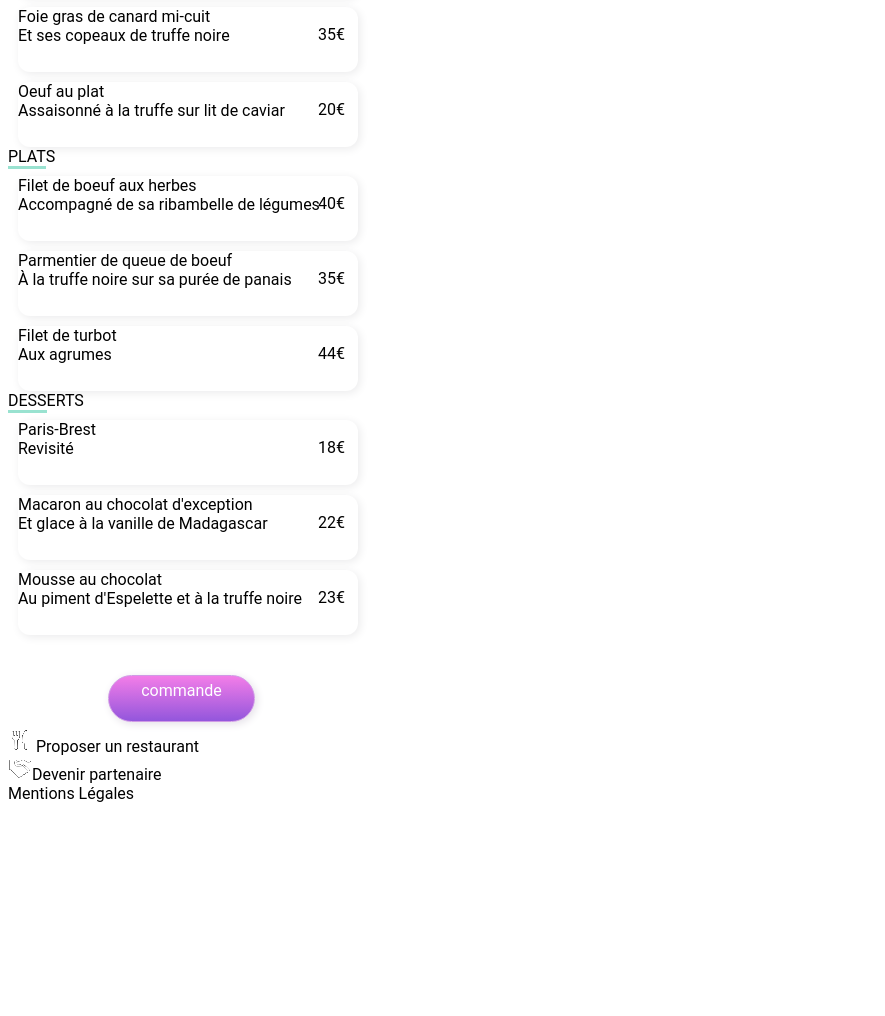
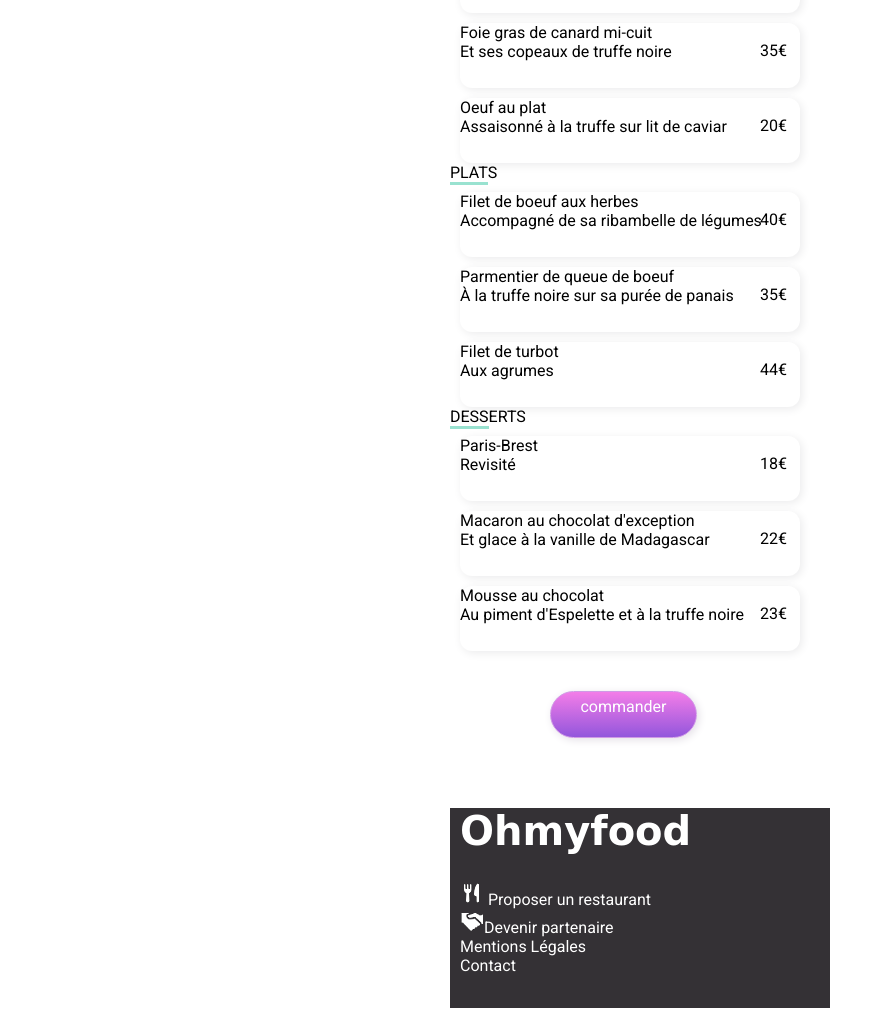
Before and after one commit to Opportune92/projet-food, a plain HTML site: page menu3.html in a window 1280 px wide. Shown: the part 501-1517 px from the top of the page, without its empty margins (0-885 px from the left). Before the commit the page ends 1331 px from the top, so only its background shows below. Drawn offline with Linux system fonts and the light colour scheme; a web font is replaced by a local one.

Commit message:
Troisième version

```diff
--- a/menu3.html
+++ b/menu3.html
@@ -3,18 +3,26 @@
     <head>
         <meta charset="UTF-8"/>
         <link rel="stylesheet"href="style.css"/>
+        <script src="https://kit.fontawesome.com/3318e8b0e3.js" crossorigin="anonymous"></script>
+        <link rel="preconnect" href="https://fonts.gstatic.com">
+        <link href="https://fonts.googleapis.com/css2?family=Shrikhand&display=swap" rel="stylesheet">
+        <link rel="preconnect" href="https://fonts.gstatic.com">
+        <link href="https://fonts.googleapis.com/css2?family=Roboto:wght@300;400&display=swap" rel="stylesheet">
         <meta name="viewport" content="width=device-width, initial-scale=1.0" />
         <meta name="projet-food" content="restaurant" />
         <title> Menu la palette du gout</title>
     </head>
     <body>
-        <h1><a href="food.html"><img src="images/direction.png" alt="retour-accueil" class="recule" /></a><img src="images/ohmyfood.png" alt="logo" /></h1>
+        <div id="bloc-menu3">
+            <header>
+                <h1><a href="index.html"><img src="images/direction.png" alt="retour-accueil" class="recule" /></a><img src="images/ohmyfood.svg" alt="logo" /></h1>
                 <div><img src="images/photo1.jpg" /></div>
+            </header>
 
             <h1>La palette du goût</h1>
-        <div><img src="images/coeurblanc.png" class="case6" /></div>
+            <div><img src="images/coeur.svg" class="case6"/></div>
 
-            <div><span class="trait">ENTR</span>EES</div>
+                <div><span class="trait">ENTR</span>EES
                     <div class="btn-blanc">
                         <div>Fricassée d'escargot</div>
                         <div>Au piment d'Espelette</div>
@@ -31,7 +39,9 @@
                     <div>Assaisonné à la truffe sur lit de caviar</div>
                     <div  class="prix">20€</div>
                  </div>
-        <div><span class="trait">PLAT</span>S</div>
+                </div>
+
+            <div><span class="trait">PLAT</span>S
                 <div class="btn-blanc">
                     <div>Filet de boeuf aux herbes</div>
                     <div>Accompagné de sa ribambelle de légumes</div>
@@ -47,8 +57,10 @@
                     <div>Aux agrumes</div>
                     <div  class="prix">44€</div>
                 </div>
+            </div>
 
-        <div><span class="trait">DESS</span>ERTS</div>
+
+            <div><span class="trait">DESS</span>ERTS
                 <div class="btn-blanc">
                     <div>Paris-Brest</div>
                     <div>Revisité</div>
@@ -65,14 +77,22 @@
                     <div>Au piment d'Espelette et à la truffe noire</div>
                     <div  class="prix">23€</div>
                 </div>
-        <div class="buy">commande
             </div>
 
-       <div class="piedpage">ohmyfood</div>
-        <div class="footer"><div><img src="images/couvert.png" /> Proposer un restaurant
-         <div><img src="images/main.png" />Devenir partenaire
-          <div>Mentions Légales
+            <div class="buy">commander
+           </div>
+
+            <footer>
+                <div  class="bloc-footer">
+                  <h1 class="piedpage">Ohmyfood</h1>
+                  <div class="proposition"><div><img src="images/couvert.png" /> Proposer un restaurant
+                  <div class="partener"><img src="images/main.png" />Devenir partenaire
+                  <div class="mention" >Mentions Légales
                    <div><a href="mailto:opportune.djass@yahoo.com" target="_blank"class="contac"> Contact </a></div>
                 </div>
+
+            </footer>
+        </div>
+
     </body>
 </html>
```
Lines whose indentation alone changed are shown as unchanged.
